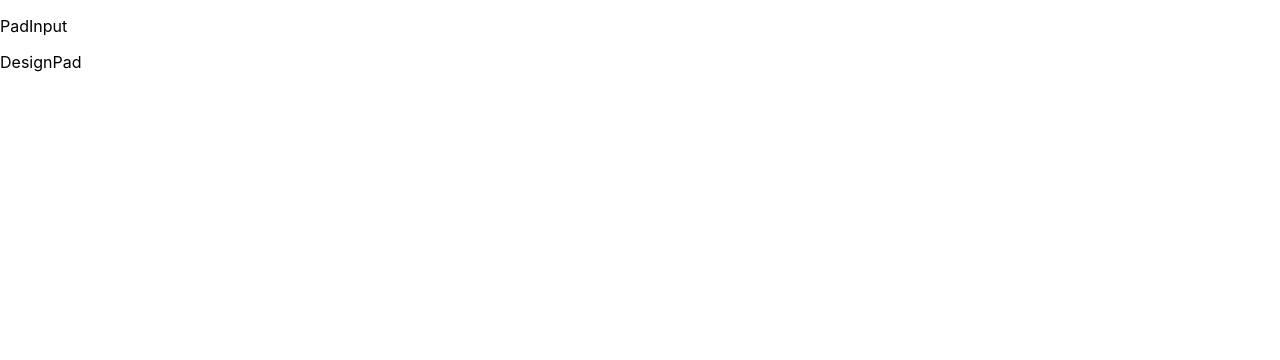
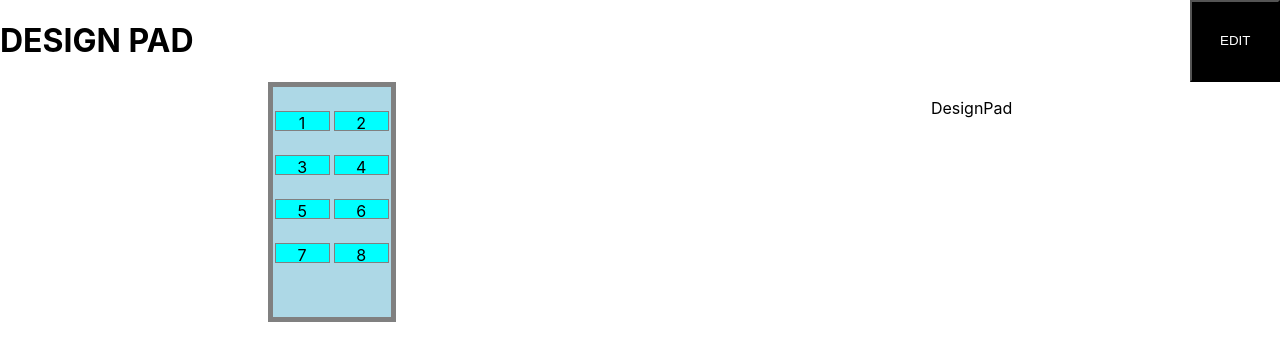
Before and after one commit to 464squad/design-pad, a React (Create React App) app: page / in a window 1280 px wide. Shown: the top 360 px of the page. Built offline with nearby package versions, Linux system fonts and the light colour scheme; the HTML template or start-up script is replaced by a standard one.

Commit message:
set up basic pad input

```diff
--- a/src/App.css
+++ /dev/null
@@ -1,38 +0,0 @@
-.App {
-  text-align: center;
-}
-
-.App-logo {
-  height: 40vmin;
-  pointer-events: none;
-}
-
-@media (prefers-reduced-motion: no-preference) {
-  .App-logo {
-    animation: App-logo-spin infinite 20s linear;
-  }
-}
-
-.App-header {
-  background-color: #282c34;
-  min-height: 100vh;
-  display: flex;
-  flex-direction: column;
-  align-items: center;
-  justify-content: center;
-  font-size: calc(10px + 2vmin);
-  color: white;
-}
-
-.App-link {
-  color: #61dafb;
-}
-
-@keyframes App-logo-spin {
-  from {
-    transform: rotate(0deg);
-  }
-  to {
-    transform: rotate(360deg);
-  }
-}
--- a/src/App.js
+++ b/src/App.js
@@ -1,13 +1,19 @@
 import React from 'react';
-import './App.css';
+import './css/App.css';
 import DesignContainer from './components/DesignContainer';
 import DesignBoard from './components/DesignBoard';
 
 function App() {
   return (
     <div>
-      <DesignContainer/>
-      <DesignBoard/>
+      <div class="app-header">
+        <h1>DESIGN PAD</h1>
+        <button id="editBtn">EDIT</button>
+      </div>
+      <div class="app-body">
+        <DesignContainer/>
+        <DesignBoard/>
+      </div>
     </div>
   );
 }
--- a/src/components/PadInput.js
+++ b/src/components/PadInput.js
@@ -1,10 +1,33 @@
 import React from 'react';
+import '../css/PadInput.css';
+
+const Table = (props) => {
+  //const { linkData, removeLink } = props;
+   return (
+       <table>
+         <tr>
+           <td>1</td>
+           <td>2</td>
+         </tr>
+         <tr>
+           <td>3</td>
+           <td>4</td>
+         </tr>
+         <tr>
+           <td>5</td>
+           <td>6</td>
+         </tr>
+         <tr>
+           <td>7</td>
+           <td>8</td>
+         </tr>
+       </table>
+   )
+}
 
 function PadInput(props){
   return (
-    <div>
-        <p>PadInput</p>
-    </div>
+    <Table/>
   );
 }
 
--- /dev/null
+++ b/src/css/App.css
@@ -0,0 +1,15 @@
+.app-header {
+  display: flex;
+  justify-content: space-between;
+}
+
+.app-header #editBtn {
+  width: 7vw;
+  color: white;
+  background-color: black;
+}
+
+.app-body {
+  display: flex;
+  justify-content: space-around;
+}
--- /dev/null
+++ b/src/css/PadInput.css
@@ -0,0 +1,22 @@
+table {
+    display: flex;
+    flex-direction: column;
+    background-color: lightblue;
+    border: 5px solid grey;
+    width: 10vw;
+    height: 30vh;
+}
+
+table tr {
+    margin-top: 3vh;
+    display: flex;
+    justify-content: space-around;
+}
+
+table tr td {
+    width: 4vw;
+    height: 2vh;
+    text-align: center;
+    background-color: aqua;
+    border: 1px solid grey;
+}
```
